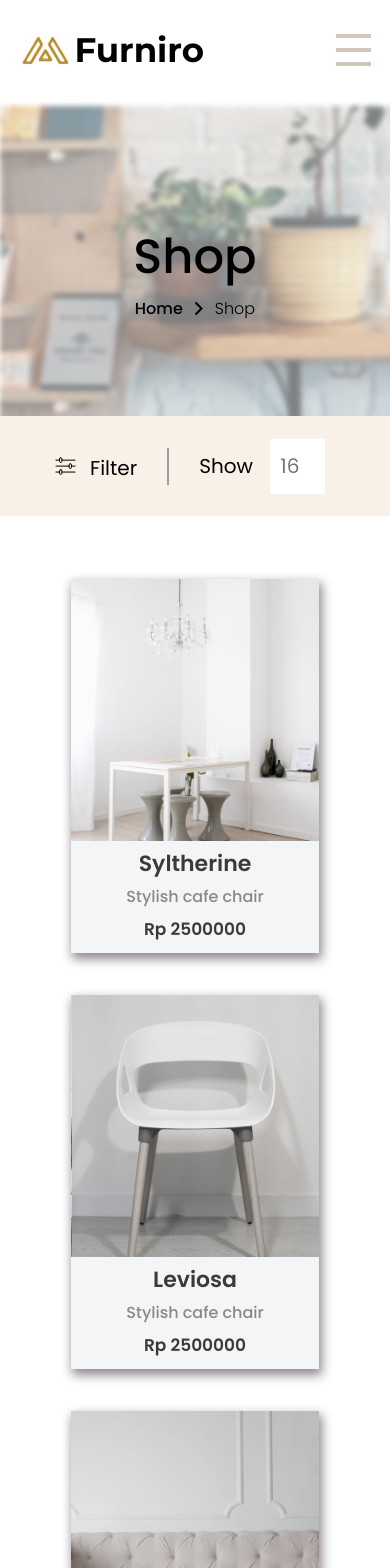
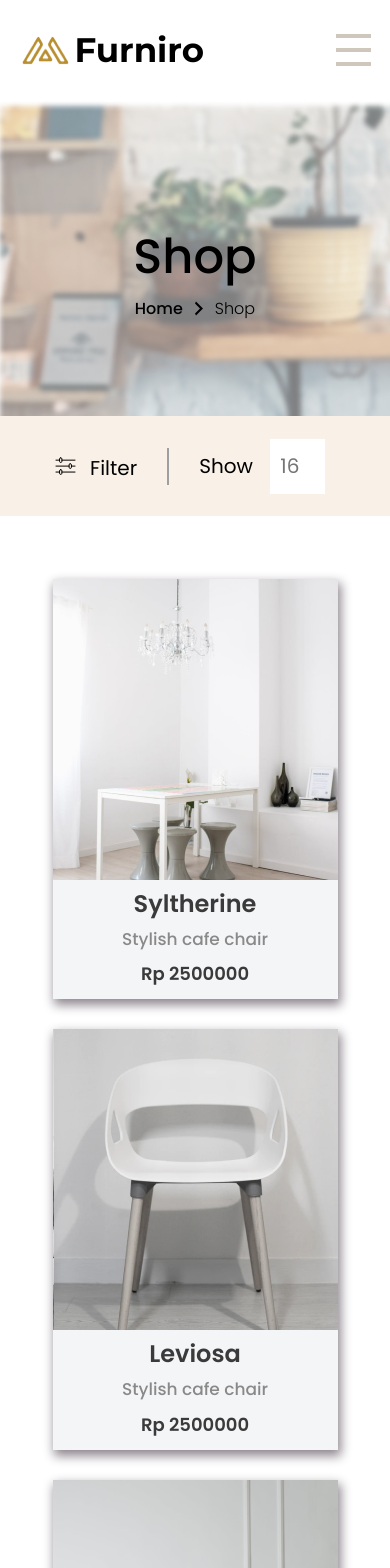
Before and after one commit to SubwaySerfer/e-commerce, a Vue app: page /shop in a window 390 px wide. Shown: the top 1568 px of the page. Built offline with nearby package versions, Linux system fonts and the light colour scheme.

Commit message:
update: shop-page css

```diff
--- a/src/App.vue
+++ b/src/App.vue
@@ -69,6 +69,7 @@ h6,
 p {
   margin: 0;
 }
+
 ul {
   padding-left: 0;
 }
@@ -76,4 +77,16 @@ ul {
 .component {
   min-height: 50rem;
 }
+
+@media(max-width: 750px) {
+  .route-leave-to {
+    transform: translateY(20px);
+  }
+}
+
+@media(max-width: 450px) {
+  .route-leave-to {
+    transform: translateY(15px);
+  }
+}
 </style>
--- a/src/components/home/OurProductsSection.vue
+++ b/src/components/home/OurProductsSection.vue
@@ -78,7 +78,9 @@ export default {
 
 .btn:hover>.btn-text {
   color: white;
+  /* background-color: #b88e2f; */
 }
+
 
 .btn-text {
   text-decoration: none;
@@ -115,6 +117,10 @@ export default {
   .furnitures-list {
     gap: 4vw;
   }
+
+  .btn:hover {
+    transform: scale(1.05);
+  }
 }
 
 @media(max-width: 450px) {
--- a/src/components/shop/ShopItems.vue
+++ b/src/components/shop/ShopItems.vue
@@ -49,10 +49,37 @@ export default {
   justify-content: space-around;
 }
 
+@media(max-width: 1445px) {
+  .cards-wrapper {
+    padding: 6.3rem 2rem 8.6rem;
+  }
 
-@media(max-width: 1250px) {
+  .cards-list {
+    justify-content: center;
+  }
+}
+
+@media(max-width: 1300px) {
   .cards-wrapper {
-    padding: 6.3rem 4rem 8.6rem 4rem;
+    padding-left: 0;
+    padding-right: 0;
+  }
+
+  .cards-list {
+    column-gap: 1.5vw;
+    row-gap: 2rem
+  }
+}
+
+@media(max-width: 720px) {
+  .cards-list {
+    gap: 4vw;
+  }
+}
+
+@media(max-width: 450px) {
+  .cards-list {
+    gap: 3rem;
   }
 }
 </style>
--- a/src/components/ui/BaseCard.vue
+++ b/src/components/ui/BaseCard.vue
@@ -196,6 +196,12 @@ h5 {
   .furniture-card {
     width: 23%;
     max-width: 28.5rem;
+    height: auto;
+  }
+
+  .furniture-card_texts {
+    gap: 1rem;
+    padding: 2rem 1rem;
   }
 
   .btn {
@@ -203,21 +209,14 @@ h5 {
   }
 }
 
-@media(max-width: 1100px) {
-  .furniture-card {
-    height: auto;
-  }
-
+@media(max-width: 1000px) {
   .furniture-card_texts {
-    gap: 1.5rem;
+    padding: 1.5rem 1rem;
+    gap: .8rem;
   }
 }
 
 @media(max-width: 900px) {
-  .furniture-card_texts {
-    padding: 1.5rem 1rem;
-    gap: .8rem;
-  }
 
   .furniture-card {
     width: 23.5%;
@@ -262,7 +261,7 @@ h5 {
 @media(max-width: 620px) {
 
   .furniture-card_texts {
-    padding: 1rem .5rem;
+    padding: 1rem .5rem 1.2rem;
     gap: .8rem;
   }
 
@@ -275,5 +274,17 @@ h5 {
   .furniture-card {
     width: 80%;
   }
+
+  .texts__label {
+    font-size: 2.4rem;
+  }
+
+  .texts__descr {
+    font-size: 1.7rem;
+  }
+
+  .texts__price {
+    font-size: 1.8rem;
+  }
 }
 </style>
```
